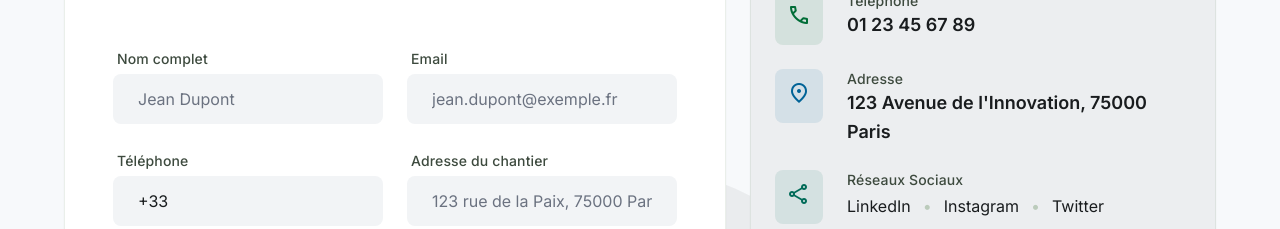
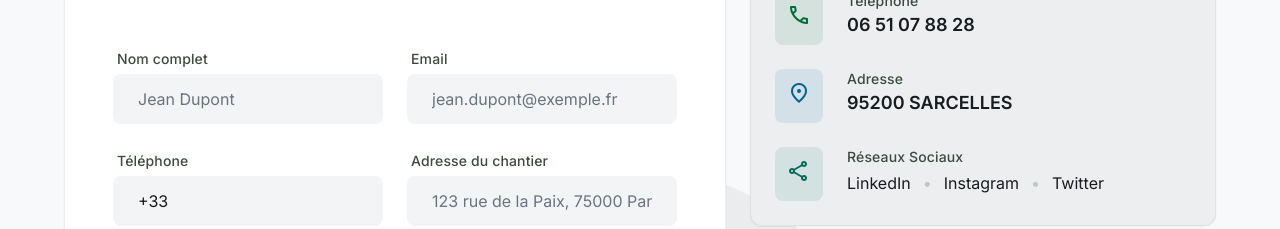
Before and after one commit to galeohmcontact-hue/irvohm, a website: page devis.html in a window 1280 px wide. Shown: the part 496-725 px from the top of the page. Drawn offline with nearby package versions, Linux system fonts and the light colour scheme.

Commit message:
Update devis.html

```diff
--- a/devis.html
+++ b/devis.html
@@ -285,7 +285,7 @@
 </div>
 <div>
 <p class="font-label-md text-label-md text-on-surface-variant">Téléphone</p>
-<p class="font-body-lg text-body-lg font-semibold text-on-surface">01 23 45 67 89</p>
+<p class="font-body-lg text-body-lg font-semibold text-on-surface">06 51 07 88 28</p>
 </div>
 </li>
 <li class="flex items-start gap-md">
@@ -294,7 +294,7 @@
 </div>
 <div>
 <p class="font-label-md text-label-md text-on-surface-variant">Adresse</p>
-<p class="font-body-lg text-body-lg font-semibold text-on-surface">123 Avenue de l'Innovation, 75000 Paris</p>
+<p class="font-body-lg text-body-lg font-semibold text-on-surface">95200 SARCELLES</p>
 </div>
 </li>
 <li class="flex items-start gap-md">
@@ -374,7 +374,7 @@
 </div>
 </div>
 <div class="max-w-max-width mx-auto px-margin-mobile md:px-margin-desktop mt-lg pt-md border-t border-outline-variant/10">
-<p class="font-body-md text-body-md text-on-surface-variant text-center md:text-left">© 2024 IRV'OHM - Solutions de Recharge Électrique. Tous droits réservés.</p>
+<p class="font-body-md text-body-md text-on-surface-variant text-center md:text-left">© 2026 IRV'OHM - Solutions de Recharge Électrique. Tous droits réservés.</p>
 </div>
 </footer>
 </body></html>
```
